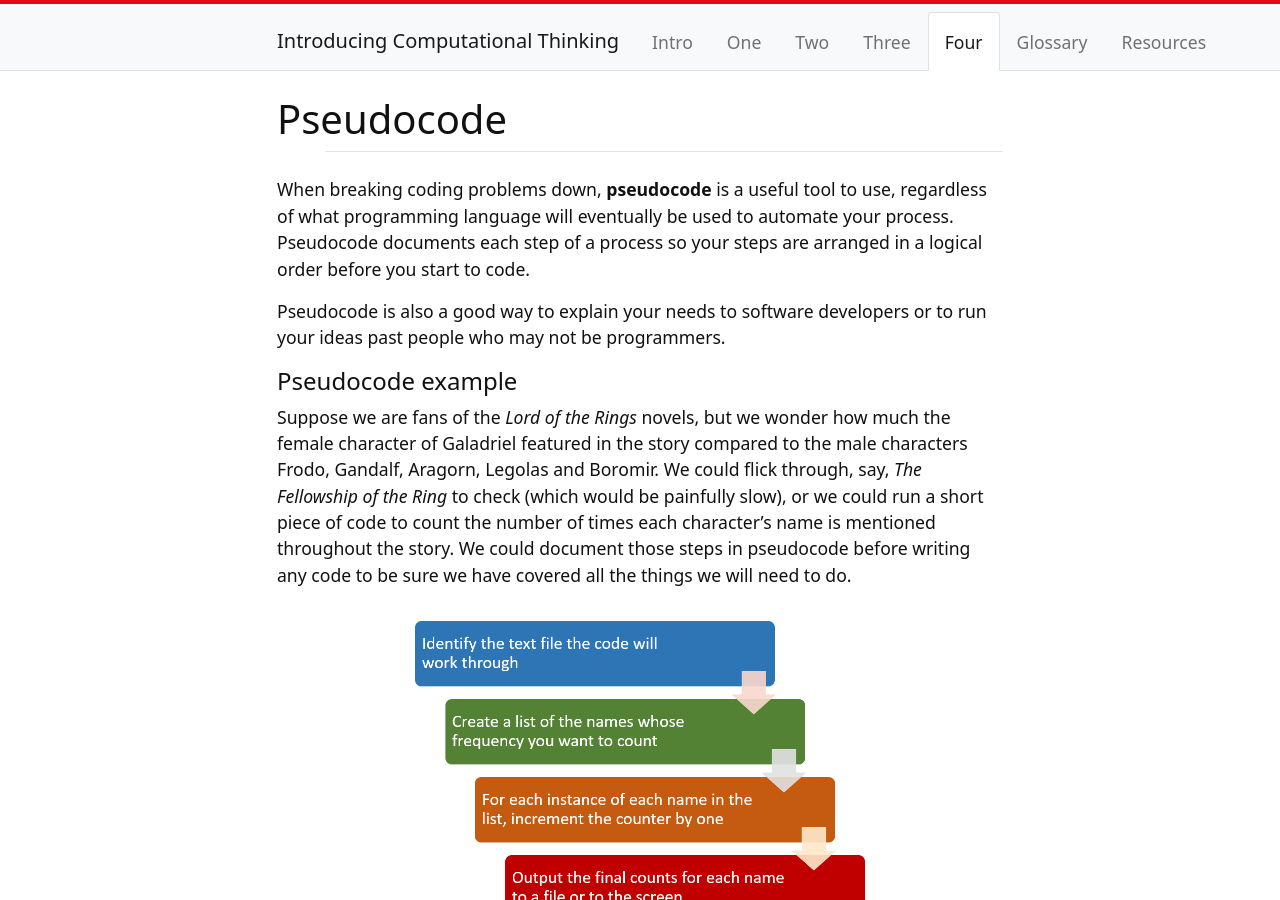
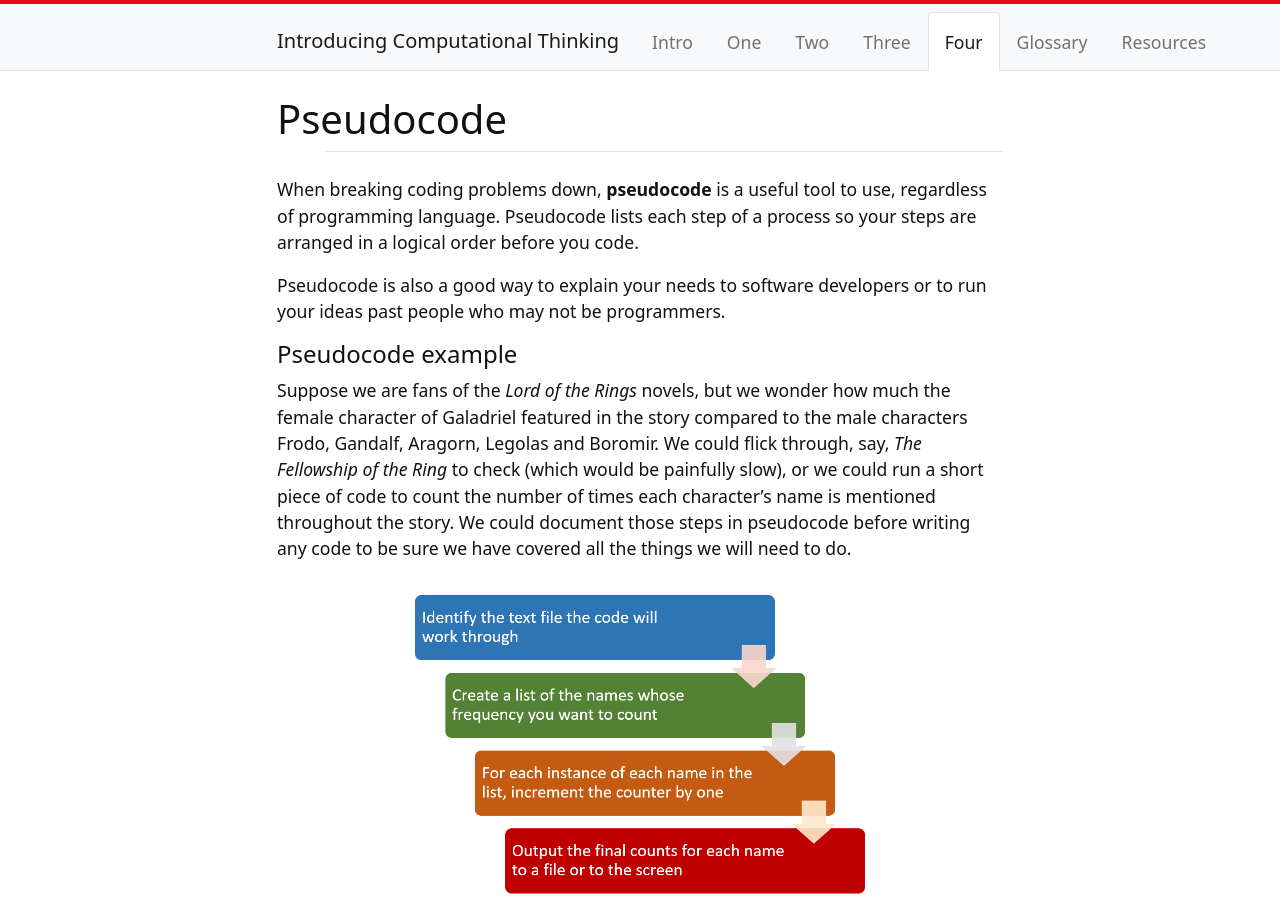
Before and after one commit to weaverbel/intro-computational-thinking, a Jekyll site: the page built from content/4-lesson.md, in a window 1280 px wide and 900 px high. Built offline with Jekyll 4.4.1, drawn with Linux system fonts in a browser that asks for light colours.

Commit message:
Update 4-lesson.md
simplify simplify

```diff
--- a/content/4-lesson.md
+++ b/content/4-lesson.md
@@ -3,7 +3,7 @@ title: Pseudocode
 nav: Four
 ---
 
-When breaking coding problems down, **pseudocode** is a useful tool to use, regardless of what programming language will eventually be used to automate your process. Pseudocode documents each step of a process so your steps are arranged in a logical order before you start to code.
+When breaking coding problems down, **pseudocode** is a useful tool to use, regardless of programming language. Pseudocode lists each step of a process so your steps are arranged in a logical order before you code.
 
 Pseudocode is also a good way to explain your needs to software developers or to run your ideas past people who may not be programmers.
 
```
